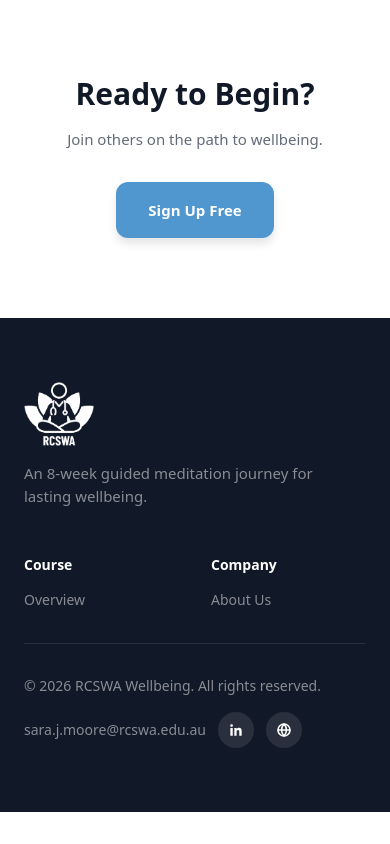
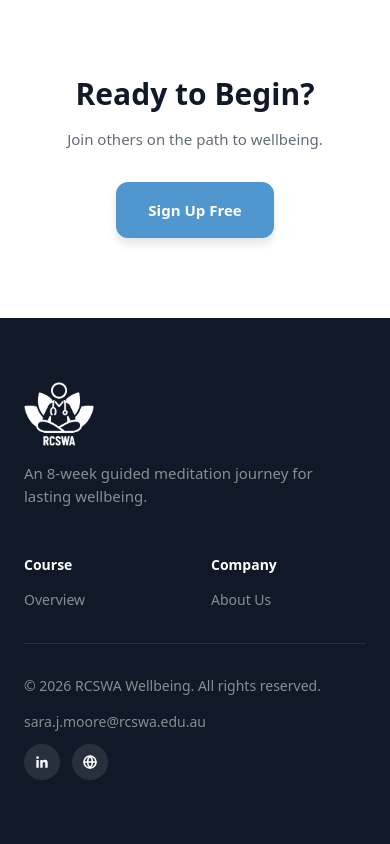
Before and after one commit to KKatariah/rcswa-mindfulness, a Next.js app in the folder client/: page / in a window 390 px wide. Shown: the part 1842-2686 px from the top of the page. Before the commit the page ends 2654 px from the top, so only its background shows below. Built offline with nearby package versions, Linux system fonts and the light colour scheme; no server answers.

Commit message:
mobile changes to resources and footer

```diff
--- a/client/src/components/main/Footer.tsx
+++ b/client/src/components/main/Footer.tsx
@@ -79,7 +79,7 @@ export default function Footer() {
           © {new Date().getFullYear()} RCSWA Wellbeing. All rights reserved.
         </p>
 
-        <div className="flex items-center gap-3">
+        <div className="flex flex-col items-start gap-3 sm:flex-row sm:items-center">
           <a
             href="mailto:sara.j.moore@rcswa.edu.au"
             className="text-sm text-white/50 transition-colors hover:text-white/80"
@@ -87,6 +87,7 @@ export default function Footer() {
             sara.j.moore@rcswa.edu.au
           </a>
 
+          <div className="flex items-center gap-3">
             {SOCIAL_LINKS.map(({ label, href, icon: Icon }) => (
               <a
                 key={label}
@@ -101,6 +102,7 @@ export default function Footer() {
             ))}
           </div>
         </div>
+      </div>
     </footer>
   );
 }
--- a/client/src/pages/resources.tsx
+++ b/client/src/pages/resources.tsx
@@ -108,7 +108,7 @@ function ResourceSection({ id, title, count, children }: { id: string; title: st
 /** A documentary or online programme: thumbnail, title and a link out. */
 function ResourceRow({ resource, image, linkLabel }: { resource: Resource; image: ReactNode; linkLabel: string }) {
   return (
-    <li className="flex items-center gap-4 py-4 first:pt-0 last:pb-0">
+    <li className="flex flex-col items-start gap-4 py-4 first:pt-0 last:pb-0 sm:flex-row sm:items-center">
       {image}
       <div className="min-w-0 flex-1">
         <p className="wrap-anywhere font-semibold text-ink">{resource.title}</p>
```
Lines whose indentation alone changed are shown as unchanged.
